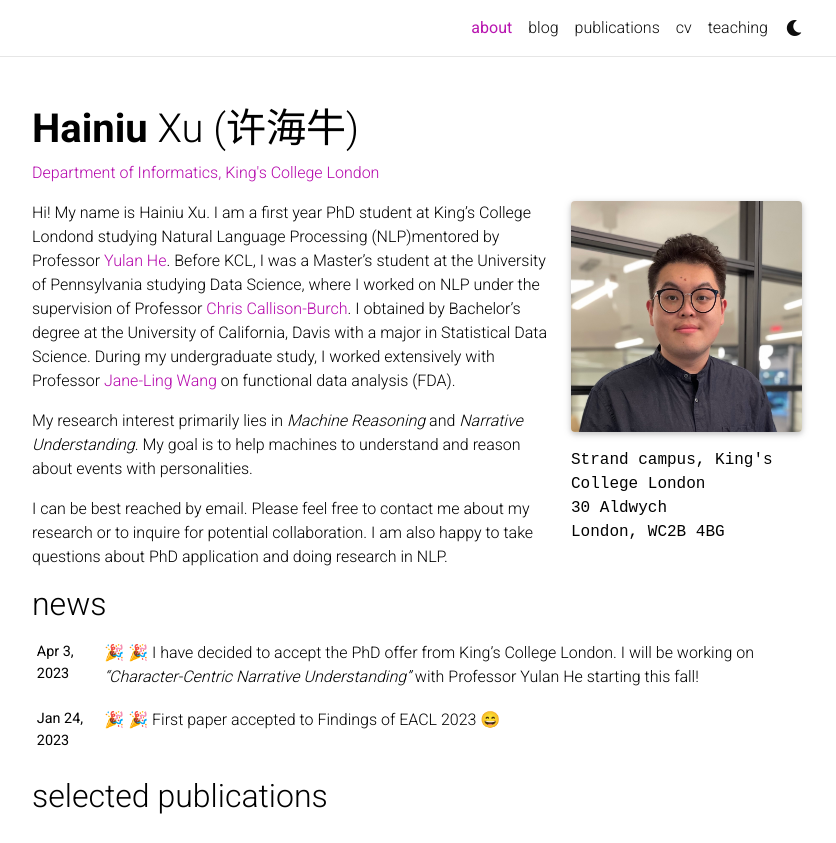
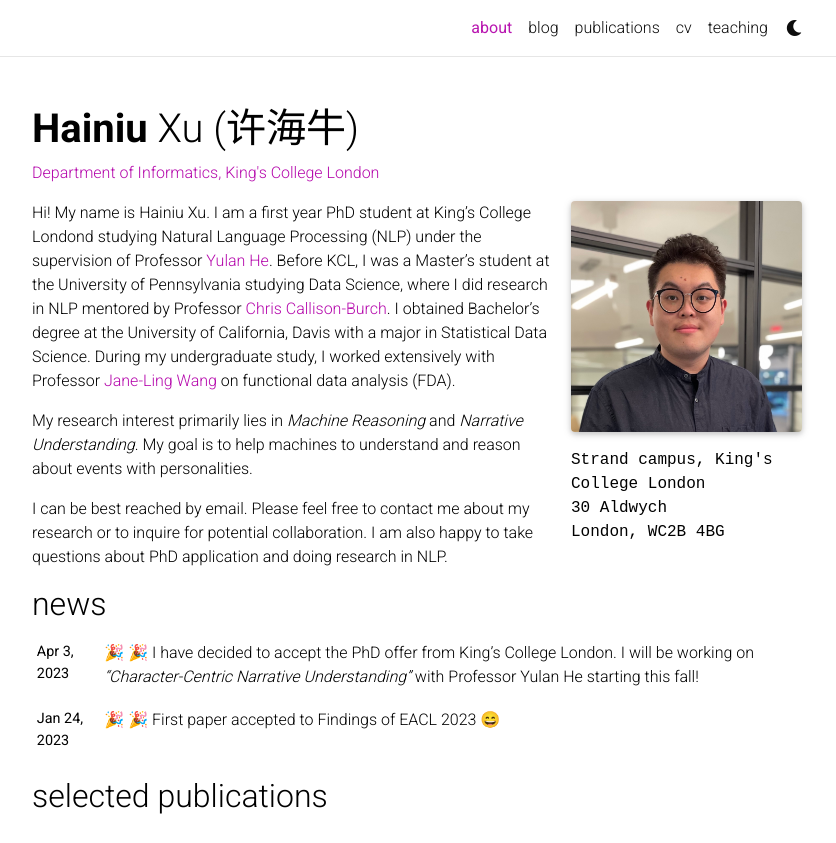
Before and after one commit to SeacowX/SeacowX.github.io, a Jekyll site: the page built from _pages/about.md, in a window 1280 px wide and 1113 px high, cut to the strip 0-843 px from the top of the window. Shown: the whole strip, without its empty margins (223-1059 px from the left). Built offline with Jekyll 4.4.1, drawn with Linux system fonts in a browser that asks for light colours; full-size pictures stand in for the smaller copies a plugin makes; emoji names are drawn with the system emoji font; comment, search, counter and statistics services are not loaded; a style sheet for code colours, icons or effects is not loaded.

Commit message:
code update

```diff
--- a/_pages/about.md
+++ b/_pages/about.md
@@ -19,7 +19,7 @@ selected_papers: true # includes a list of papers marked as "selected={true}"
 social: true  # includes social icons at the bottom of the page
 ---
 
-Hi! My name is Hainiu Xu. I am a first year PhD student at King's College Londond studying Natural Language Processing (NLP)mentored by Professor [Yulan He](https://sites.google.com/view/yulanhe/home?authuser=0). Before KCL, I was a Master's student at the University of Pennsylvania studying Data Science, where I worked on NLP under the supervision of Professor [Chris Callison-Burch](https://www.cis.upenn.edu/~ccb/index.html). I obtained by Bachelor's degree at the University of California, Davis with a major in Statistical Data Science. During my undergraduate study, I worked extensively with Professor [Jane-Ling Wang](https://anson.ucdavis.edu/~wang/aboutme.html) on functional data analysis (FDA).
+Hi! My name is Hainiu Xu. I am a first year PhD student at King's College Londond studying Natural Language Processing (NLP) under the supervision of Professor [Yulan He](https://sites.google.com/view/yulanhe/home?authuser=0). Before KCL, I was a Master's student at the University of Pennsylvania studying Data Science, where I did research in NLP mentored by Professor [Chris Callison-Burch](https://www.cis.upenn.edu/~ccb/index.html). I obtained Bachelor's degree at the University of California, Davis with a major in Statistical Data Science. During my undergraduate study, I worked extensively with Professor [Jane-Ling Wang](https://anson.ucdavis.edu/~wang/aboutme.html) on functional data analysis (FDA).
 
 My research interest primarily lies in _Machine Reasoning_ and _Narrative Understanding_. My goal is to help machines to understand and reason about events with personalities.
 
```
